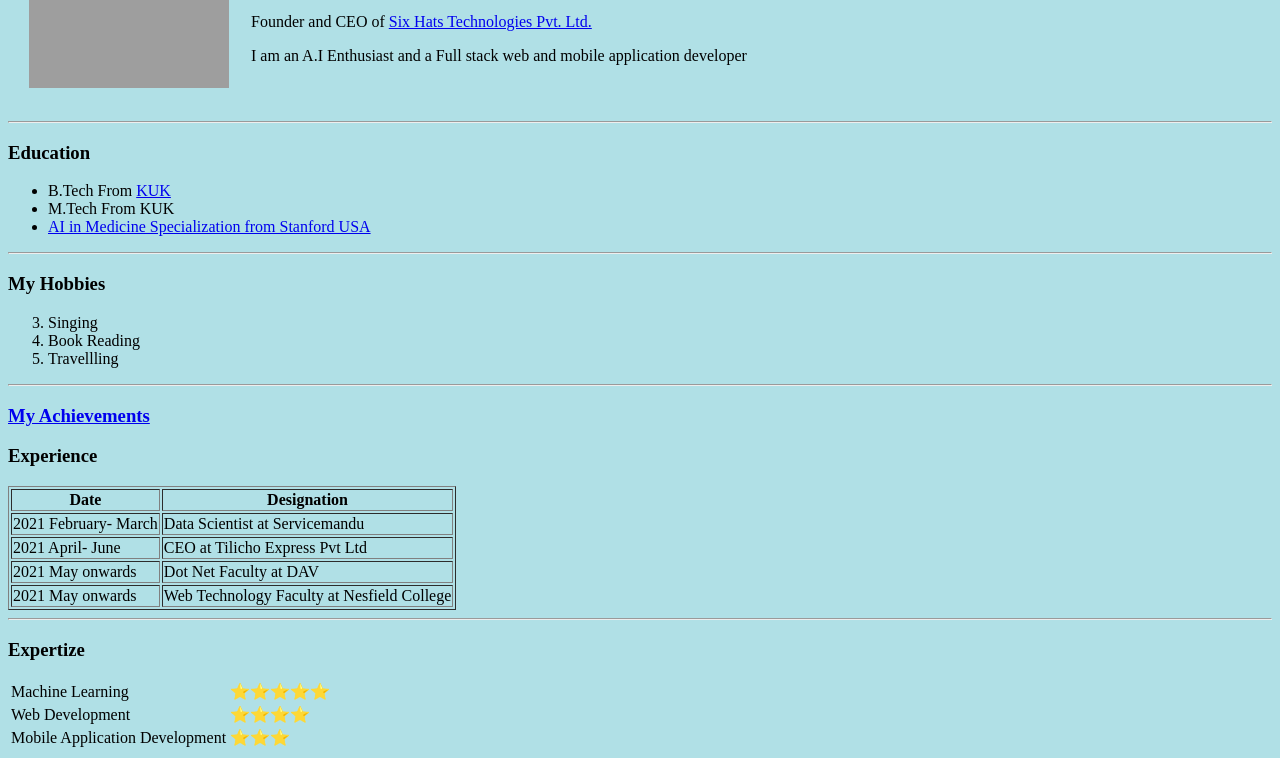
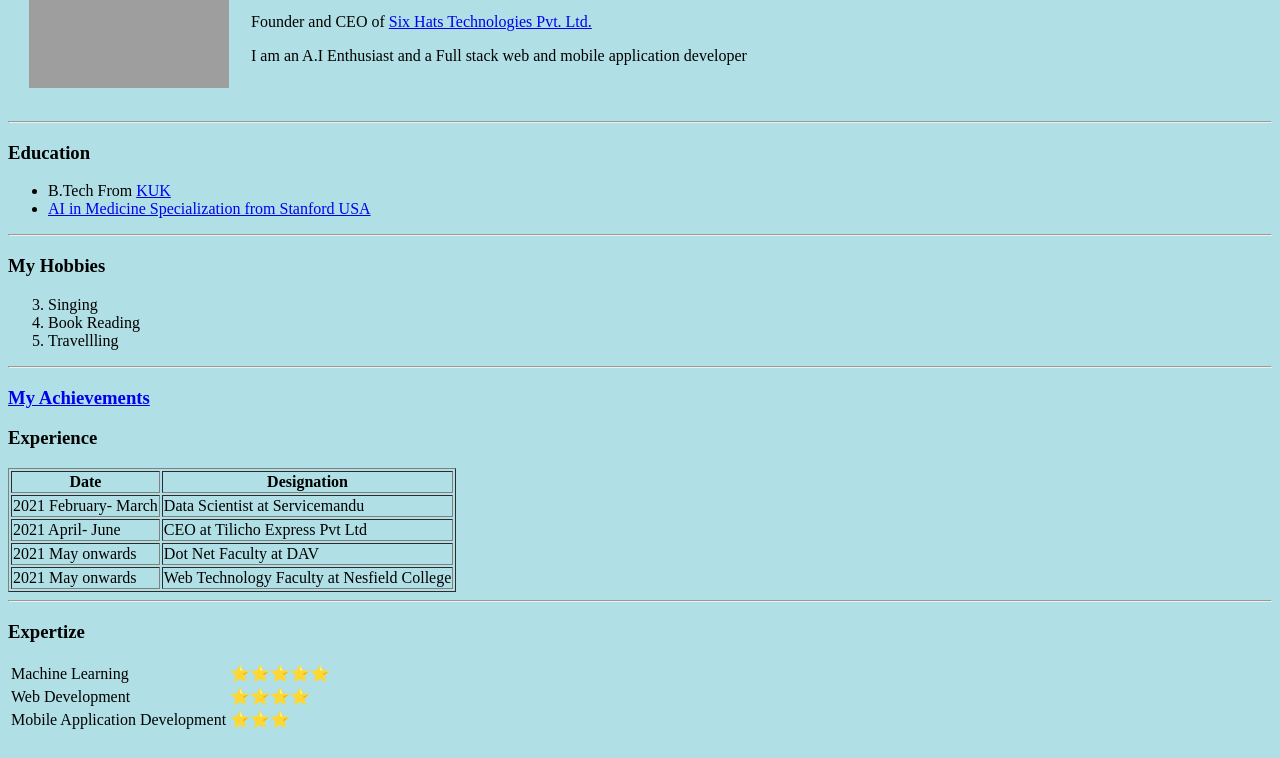
Before and after one commit to rishabhjha12/CV, a plain HTML site: page HTML Personal Site/index.html in a window 1280 px wide. Shown: the part 141-899 px from the top of the page. Drawn offline with Linux system fonts and the light colour scheme; grey boxes are pictures that could not be loaded.

Commit message:
Update index.html

```diff
--- a/HTML Personal Site/index.html
+++ b/HTML Personal Site/index.html
@@ -23,7 +23,7 @@
 
   <ul>
     <li>B.Tech From <a href="https://www.piet.co.in">KUK</a> </li>
-    <li>M.Tech From KUK</li>
+
     <li> <a href="https://www.deeplearning.ai/">AI in Medicine Specialization from Stanford USA</a></li>
   </ul>
   <hr>
```
